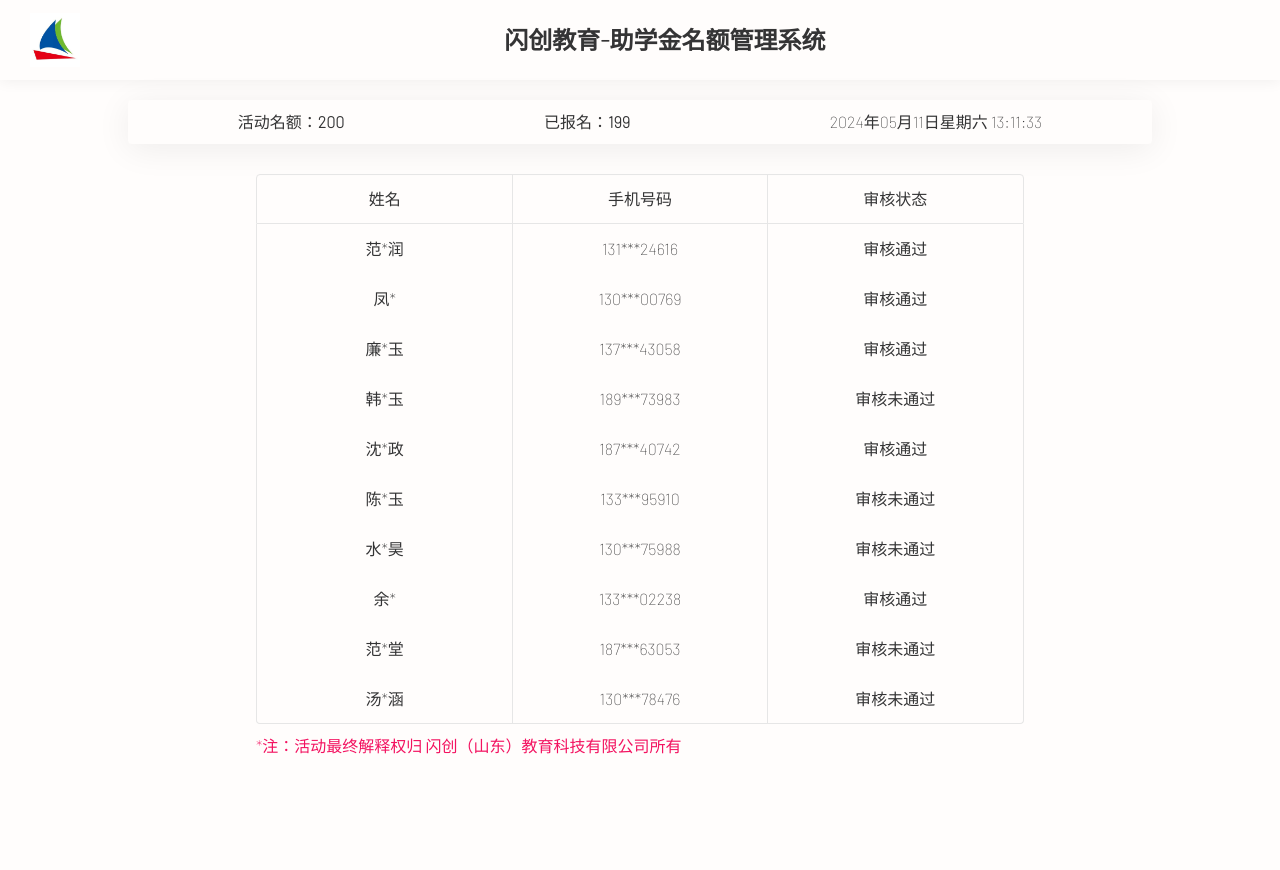
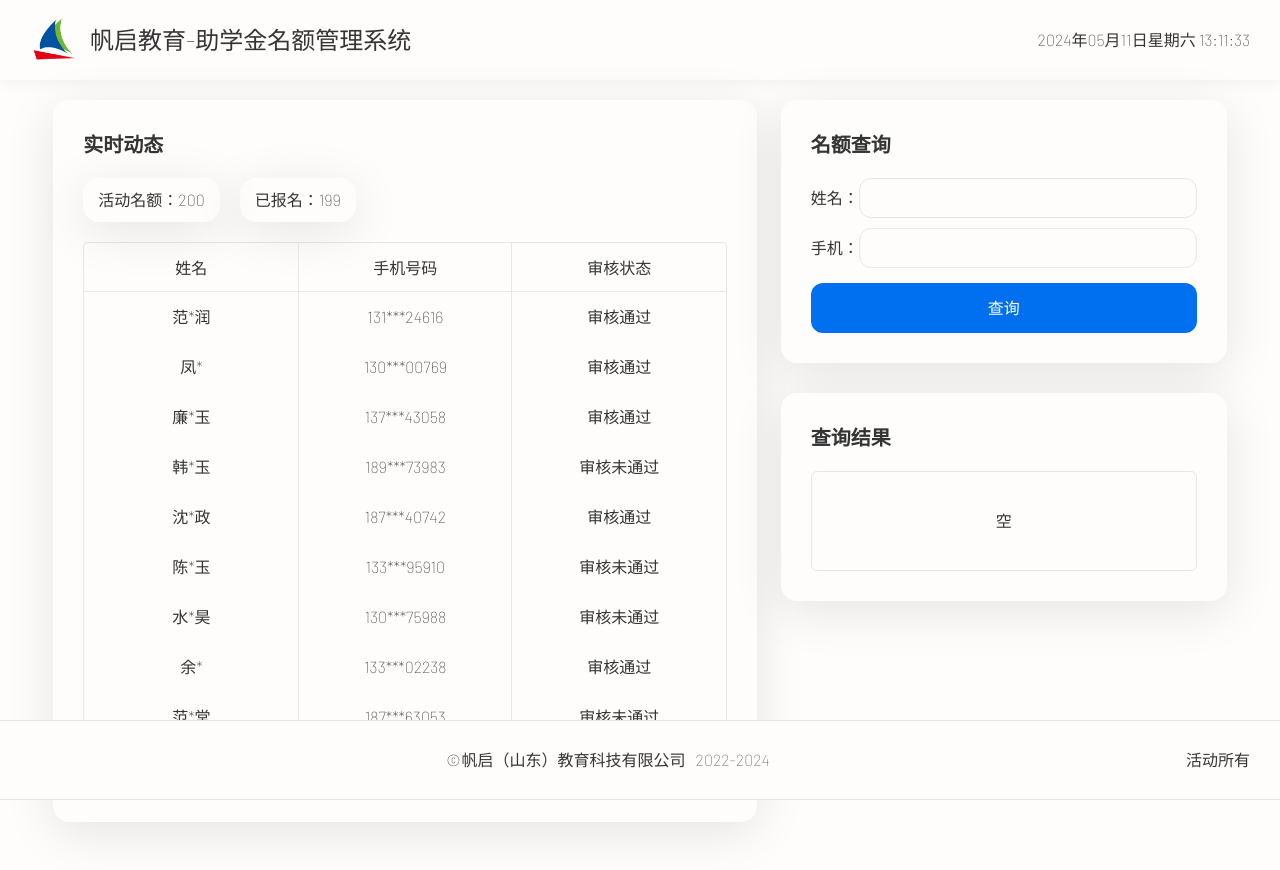
Before and after one commit to hixb/student-aid, a Next.js app: page / in a window 1280 px wide. Shown: the top 870 px of the page. Before the commit the page ends 800 px from the top, so only its background shows below. Built offline with nearby package versions, Linux system fonts and the light colour scheme.

Commit message:
style: ui refactor

```diff
--- a/app/layout.tsx
+++ b/app/layout.tsx
@@ -5,13 +5,14 @@ import { Barlow } from 'next/font/google'
 import '~/styles/tailwind.scss'
 
 import { Providers } from '~/app/providers'
+import Footer from '~/components/Footer'
 import Header from '~/components/Header'
 
 const barlow = Barlow({ weight: '100', subsets: ['latin'] })
 
 export const metadata: Metadata = {
-  title: 'Create Next App',
-  description: 'Generated by create next app',
+  title: '帆启教育-助学金名额管理系统',
+  description: '',
 }
 
 export default function RootLayout({ children }: Readonly<{ children: React.ReactNode }>) {
@@ -21,6 +22,7 @@ export default function RootLayout({ children }: Readonly<{ children: React.Reac
         <Providers>
           <Header />
           {children}
+          <Footer />
         </Providers>
       </body>
     </html>
--- a/app/page.tsx
+++ b/app/page.tsx
@@ -1,52 +1,130 @@
 'use client'
 
-import React, { useState } from 'react'
+import React from 'react'
+import Image from 'next/image'
 
 import clsx from 'clsx'
 
 import UserList from '~/components/UserList'
 
 export default function Home() {
-  const [timer, setTimer] = useState('')
+  const [inquireState, setInquireState] = React.useState(false)
 
-  React.useEffect(() => {
-    setInterval(() => {
-      const options: Intl.DateTimeFormatOptions = { year: 'numeric', month: '2-digit', day: '2-digit', hour: '2-digit', minute: '2-digit', second: '2-digit', weekday: 'long' }
-      setTimer(new Date().toLocaleString('zh-CN', options))
-    }, 1000)
-  }, [])
+  const [name, setName] = React.useState('')
+  const [phone, setPhone] = React.useState('')
+
+  function inquireResult() {
+    if (!name) {
+      alert('请输入姓名')
+      return
+    }
+
+    if (!/^(?:[\u4E00-\u9FA5·]{2,16})$/.test(name)) {
+      alert('姓名格式不正确')
+      return
+    }
+
+    if (!phone) {
+      alert('请输入手机号码')
+      return
+    }
+
+    if (!/^(?:(?:\+|00)86)?1[3-9]\d{9}$/.test(phone)) {
+      alert('手机号码格式不正确')
+      return
+    }
+
+    setInquireState(true)
+  }
 
   return (
-    <main className={clsx('w-4/5 mx-auto mt-20')}>
-      <div className={clsx('bg-[var(--my-box-bg)] py-10 rounded flex justify-around items-center shadow-[0_5px_35px_rgba(0,0,0,.07)] px-10')}>
-        <div>
-          活动名额：
-          <span className={clsx('font-bold')}>
-            200
-          </span>
+    <main className={clsx('w-11/12 mx-auto mt-20 flex justify-between pb-120')}>
+      <div className={clsx('shadow-[0_10px_50px_rgba(0,0,0,.1)] w-3/5 p-30 rounded-2xl bg-[var(--my-box-bg)]')}>
+        <h3 className={clsx('text-xl !font-bold')}>实时动态</h3>
+        <div className={clsx('mt-20 flex items-center')}>
+          <div className={clsx('px-15 py-10 shadow-[0_10px_50px_rgba(0,0,0,.1)] w-max rounded-2xl')}>
+            活动名额：200
+          </div>
+          <div className={clsx('px-15 py-10 shadow-[0_10px_50px_rgba(0,0,0,.1)] w-max rounded-2xl ml-20')}>
+            已报名：199
+          </div>
         </div>
-        <div>
-          已报名：
-          <span className={clsx('font-bold')}>
-            199
-          </span>
-        </div>
-        <span>{timer}</span>
-      </div>
-      <div className={clsx('w-3/4 mx-auto mt-30')}>
-        <div className={clsx('flex justify-around items-center border border-[var(--my-border-color)] h-50 rounded-t')}>
-          <span className={clsx('flex items-center justify-center w-1/3 h-full ')}>姓名</span>
+        <div className={clsx('flex justify-around items-center border border-[var(--my-border-color)] h-50 rounded-t mt-20 bg-[var(--my-box-bg)]')}>
+          <span className={clsx('inline-block text-center h-full truncate px-10 w-1/3 h-full')} style={{ lineHeight: '50px' }}>姓名</span>
           <span
-            className={clsx('flex items-center justify-center w-1/3 h-full border-x border-[var(--my-border-color)]')}
+            className={clsx('inline-block text-center h-full truncate px-10 w-1/3 h-full border-x border-[var(--my-border-color)]')}
+            style={{ lineHeight: '50px' }}
           >
             手机号码
           </span>
-          <span className={clsx('flex items-center justify-center w-1/3 h-full')}>审核状态</span>
+          <span className={clsx('inline-block text-center h-full truncate px-10 w-1/3 h-full')} style={{ lineHeight: '50px' }}>审核状态</span>
         </div>
         <UserList />
-        <p className={clsx('my-10 text-[var(--my-special-danger)]')}>*注：活动最终解释权归
-          闪创（山东）教育科技有限公司所有
-        </p>
+      </div>
+      <div className={clsx('w-[38%]')}>
+        <div className={clsx('shadow-[0_10px_50px_rgba(0,0,0,.1)] p-30 rounded-2xl h-max bg-[var(--my-box-bg)]')}>
+          <h3 className={clsx('text-xl !font-bold')}>名额查询</h3>
+          <div className={clsx('mt-20')}>
+            <div className={clsx('flex items-center')}>
+              <span className={clsx('min-w-max')}>姓名：</span>
+              <input
+                type="text"
+                className={clsx('bg-transparent w-full h-40 border border-[var(--my-border-color)] rounded-xl px-10')}
+                value={name}
+                onChange={e => setName(e.target.value)}
+              />
+            </div>
+            <div className={clsx('flex items-center mt-10')}>
+              <span className={clsx('min-w-max')}>手机：</span>
+              <input
+                type="text"
+                className={clsx('bg-transparent w-full h-40 border border-[var(--my-border-color)] rounded-xl px-10')}
+                value={phone}
+                onChange={e => setPhone(e.target.value)}
+              />
+            </div>
+            <button className={clsx('w-full h-50 bg-[var(--my-special-color)] text-white rounded-xl mt-15')} onClick={inquireResult}>
+              查询
+            </button>
+          </div>
+        </div>
+        <div className={clsx('shadow-[0_10px_50px_rgba(0,0,0,.1)] p-30 rounded-2xl h-max mt-30 bg-[var(--my-box-bg)] relative')}>
+          <h3 className={clsx('text-xl !font-bold')}>查询结果</h3>
+          {
+            inquireState
+              ? (
+                <>
+                  <div className={clsx('mt-20')}>
+                    <span className={clsx('font-bold')}>编号：</span>QDKEV2024_51216222
+                  </div>
+                  <div className={clsx('mt-20')}>
+                    <span className={clsx('font-bold')}>状态：</span>
+                    <ul className={clsx('mt-5')}>
+                      <li>1.17时28分21秒，系统预审核通过</li>
+                      <li>2.17时28分34秒，教学部门通过</li>
+                      <li>3.17时28分38秒，学管部门通过</li>
+                      <li>3.17时28分38秒，学管部门通过</li>
+                    </ul>
+                  </div>
+                  <Image
+                    loading="eager"
+                    src="/static/site/pass.png"
+                    alt="logo"
+                    width={185}
+                    height={138}
+                    className={clsx('absolute bottom-20 right-20')}
+                  />
+                </>
+                )
+              : (
+                <div
+                  className={clsx('mt-20 min-h-100 w-full flex items-center justify-center border border-[var(--my-border-color)] rounded-md')}
+                >
+                  空
+                </div>
+                )
+          }
+        </div>
       </div>
     </main>
   )
--- /dev/null
+++ b/components/Footer.tsx
@@ -0,0 +1,19 @@
+import clsx from 'clsx'
+
+export default function Footer() {
+  return (
+    <footer
+      className={clsx('fixed bottom-0 left-0 w-full h-80 bg-[var(--my-box-bg)] border-y border-[var(--my-border-color)] z-10 flex items-center justify-between px-30')}
+    >
+      <span />
+      <div className="flex items-center">
+        <span>©</span>
+        <bdi className="ml-1 flex items-center">
+          帆启（山东）教育科技有限公司
+        </bdi>
+        <time className="opacity-80 ml-10">2022-{(new Date()).getFullYear()}</time>
+      </div>
+      <span>活动所有</span>
+    </footer>
+  )
+}
--- a/components/Header.tsx
+++ b/components/Header.tsx
@@ -1,11 +1,23 @@
-import React from 'react'
+'use client'
+
+import React, { useState } from 'react'
 import Image from 'next/image'
 
 import clsx from 'clsx'
 
 export default function Header() {
+  const [time, setTime] = useState('')
+
+  React.useEffect(() => {
+    setInterval(() => {
+      const options: Intl.DateTimeFormatOptions = { year: 'numeric', month: '2-digit', day: '2-digit', hour: '2-digit', minute: '2-digit', second: '2-digit', weekday: 'long' }
+      setTime(new Date().toLocaleString('zh-CN', options))
+    }, 1000)
+  }, [])
+
   return (
     <header className={clsx('h-80 w-full px-30 flex items-center justify-between shadow-[0_0_15px_rgba(0,0,0,.07)]')}>
+      <div className={clsx('flex items-center')}>
         <Image
           loading="eager"
           src="/static/site/logo.png"
@@ -13,10 +25,12 @@ export default function Header() {
           width={50}
           height={50}
         />
-      <h1 className={clsx('text-2xl font-bold')}>闪创教育-助学金名额管理系统</h1>
-      <ul>
-        <li />
-      </ul>
+        <h1 className={clsx('text-2xl ml-10')}>帆启教育-助学金名额管理系统</h1>
+      </div>
+
+      <div>
+        {time}
+      </div>
     </header>
   )
 }
--- a/components/UserList.tsx
+++ b/components/UserList.tsx
@@ -113,13 +113,13 @@ const UserList: React.FC = () => {
       <motion.div animate={controls}>
         {users.map((user, index) => (
           <li key={index} className="flex" style={{ height: SCROLL_HEIGHT }}>
-            <span className={clsx('flex items-center justify-center w-1/3 h-full')}>
+            <span className={clsx('inline-block text-center w-1/3 h-full truncate px-10 overflow-hidden')} style={{ lineHeight: `${SCROLL_HEIGHT}px` }}>
               {maskChineseName(user.name)}
             </span>
-            <span className={clsx('flex items-center justify-center w-1/3 h-full border-x border-[var(--my-border-color)]')}>
+            <span className={clsx('inline-block text-center w-1/3 h-full border-x border-[var(--my-border-color)] truncate px-10 overflow-hidden')} style={{ lineHeight: `${SCROLL_HEIGHT}px` }}>
               {user.phone.substring(0, 3)}***{user.phone.substring(6)}
             </span>
-            <span className={clsx('flex items-center justify-center w-1/3 h-full')}>
+            <span className={clsx('inline-block text-center w-1/3 h-full truncate px-10 overflow-hidden')} style={{ lineHeight: `${SCROLL_HEIGHT}px` }}>
               {user.status}
             </span>
           </li>
```
Also changed, not shown: public/static/site/logo.png, public/static/site/pass.png (added). Lines whose indentation alone changed are shown as unchanged.
